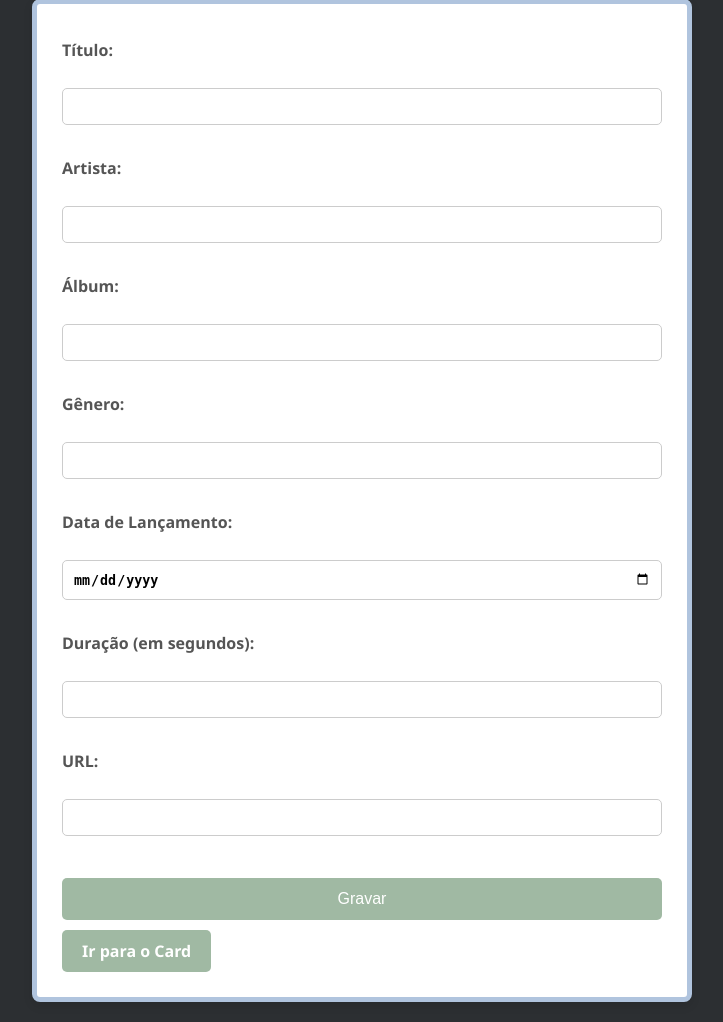
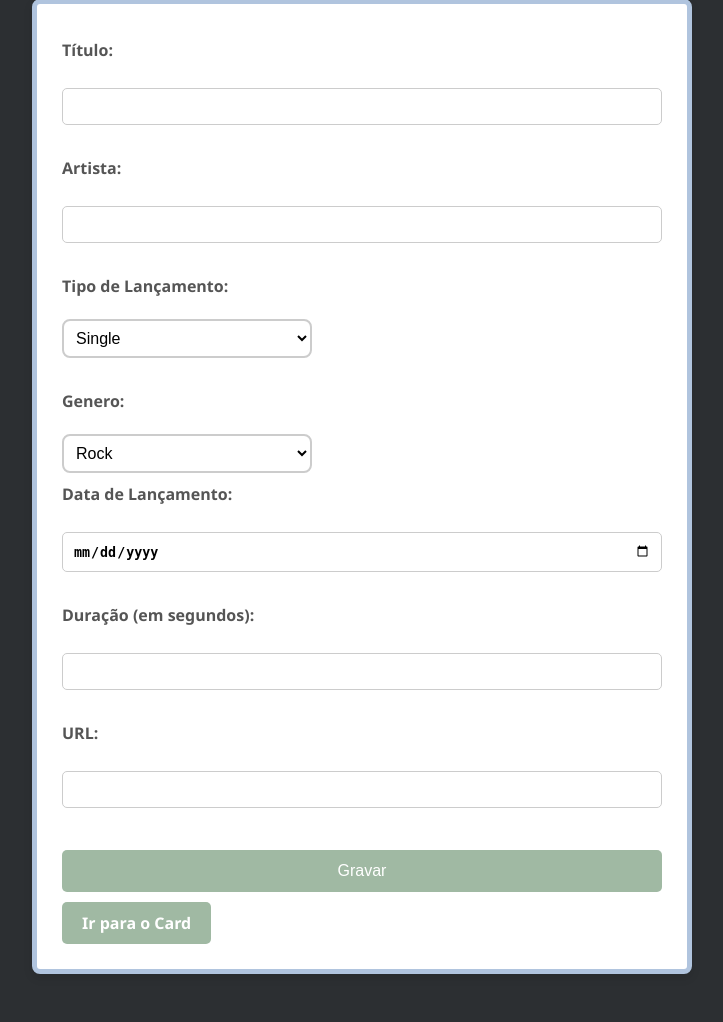
Before and after one commit to Luizgustavofidelis/trabalhodanielfinal, a PHP site: page / in a window 1280 px wide. Shown: the part 284-1306 px from the top of the page, without its empty margins (278-1001 px from the left). After the commit the page ends 1258 px from the top, so only its background shows below. Run offline with PHP 8.4, Linux system fonts and the light colour scheme; data that the repository does not hold is empty.

Commit message:
Add files via upload

```diff
--- a/TrabalhoDaniel/banco.sql
+++ b/TrabalhoDaniel/banco.sql
@@ -2,7 +2,7 @@ CREATE TABLE Musica (
     id INT AUTO_INCREMENT PRIMARY KEY,
     titulo VARCHAR(100) NOT NULL,
     artista VARCHAR(100) NOT NULL,
-    album VARCHAR(100),
+    tipo_lancamento VARCHAR(100),
     genero VARCHAR(50),
     data_lancamento DATE,
     duracao INT,
--- a/TrabalhoDaniel/index.php
+++ b/TrabalhoDaniel/index.php
@@ -7,15 +7,17 @@ require_once("util/Conexao.php");
 $con = Conexao::getConexao();
 
 
-$titulo = $artista = $album = $genero = $datlancamento = $duracao = $url = '';
+$titulo = $artista = $tipo_lancamento = $genero = $datlancamento = $duracao = $url = '';
 $errorMessages = [
     'titulo' => '',
     'artista' => '',
+    'tipo_lancamento' => '',
     'genero' => '',
     'data_lancamento' => '',
     'duracao' => '',
     'url' => ''
 ];
+
 $sql = "SELECT * FROM Musica";
 $stm = $con->prepare($sql);
 $stm->execute();
@@ -25,7 +27,7 @@ $musicas = $stm->fetchAll();
 if ($_SERVER['REQUEST_METHOD'] == 'POST') {
     $titulo = trim($_POST["titulo"] ?? '');
     $artista = trim($_POST["artista"] ?? '');
-    $album = trim($_POST["album"] ?? '');
+    $tipo_lancamento = trim($_POST["tipo_lancamento"] ?? '');
     $genero = trim($_POST["genero"] ?? '');
     $datlancamento = trim($_POST["data_lancamento"] ?? '');
     $duracao = trim($_POST["duracao"] ?? '');
@@ -37,6 +39,9 @@ if ($_SERVER['REQUEST_METHOD'] == 'POST') {
     }
     if (empty($artista)) {
         $errorMessages['artista'] = 'Informe o artista.';
+    }
+    if (empty($tipo_lancamento)) {
+        $errorMessages['tipo_lancamento'] = 'Informe o tipo de lançamento.';
     }
     if (empty($genero)) {
         $errorMessages['genero'] = 'Informe o gênero.';
@@ -56,10 +61,11 @@ if ($_SERVER['REQUEST_METHOD'] == 'POST') {
 
 
     if (empty($temErros)) {
-        $sql = "INSERT INTO Musica (titulo, artista, album, genero, data_lancamento, duracao, url)
+        $sql = "INSERT INTO Musica (titulo, artista, tipo_lancamento, genero, data_lancamento, duracao, url)
         VALUES (?, ?, ?, ?, ?, ?, ?)";
         $stm = $con->prepare($sql);
-        $stm->execute([$titulo, $artista, $album, $genero, $datlancamento, $duracao, $url]);
+        $stm->execute([$titulo, $artista, $tipo_lancamento, $genero, $datlancamento, $duracao, $url]);
+
 
         header("Location: index.php");
         exit;
@@ -114,14 +120,31 @@ if ($_SERVER['REQUEST_METHOD'] == 'POST') {
         <span style="color:red"><?= $errorMessages['artista'] ?></span>
         <br><br>
 
-        <label for="album">Álbum:</label><br>
-        <input type="text" name="album" id="album" value="<?= htmlspecialchars($album) ?>">
+
+        <label for="tipo_lancamento">Tipo de Lançamento:</label><br>
+        <select name="tipo_lancamento" id="tipo_lancamento">
+            <option value="single">Single</option>
+            <option value="album">Álbum</option>
+            <option value="ep">EP</option>
+            <option value="soundtrack">Trilha Sonora</option>
+            <option value="live">Ao Vivo</option>
+        </select>
+        <span style="color:red"><?= $errorMessages['tipo_lancamento'] ?></span>
         <br><br>
 
-        <label for="genero">Gênero:</label><br>
-        <input type="text" name="genero" id="genero" value="<?= htmlspecialchars($genero) ?>">
+
+
+        <label for="genero">Genero:</label> <br>
+        <select name="genero" id="genero">
+            <option value="rock">Rock</option>
+            <option value="rap">Rap</option>
+            <option value="pop">Pop</option>
+            <option value="sertanejo">Sertanejo</option>
+            <option value="funk">Funk</option>
+            <option value="pagode">Pagode</option>
+        </select>
         <span style="color:red"><?= $errorMessages['genero'] ?></span>
-        <br><br>
+        <br>
 
         <label for="data_lancamento">Data de Lançamento:</label><br>
         <input type="date" name="data_lancamento" id="data_lancamento" value="<?= htmlspecialchars($datlancamento) ?>">
--- a/TrabalhoDaniel/style/estilo.css
+++ b/TrabalhoDaniel/style/estilo.css
@@ -112,3 +112,33 @@ button[type="submit"]:hover {
 .botao-card:hover {
     background-color: #0077cc;
 }
+select#genero {
+    width: 250px;
+    padding: 8px;
+    font-size: 16px;
+    border: 2px solid #ccc;
+    border-radius: 8px;
+    background-color: #ffffff;
+    transition: border-color 0.3s ease;
+}
+
+select#genero:focus {
+    border-color: #007bff;
+    outline: none;
+    background-color: #fff;
+}
+select#tipo_lancamento {
+    width: 250px;
+    padding: 8px;
+    font-size: 16px;
+    border: 2px solid #ccc;
+    border-radius: 8px;
+    background-color: #ffffff;
+    transition: border-color 0.3s ease;
+}
+
+select#tipo_lancamento:focus {
+    border-color: #007bff;
+    outline: none;
+    background-color: #fff;
+}
--- a/TrabalhoDaniel/util/Conexao.php
+++ b/TrabalhoDaniel/util/Conexao.php
@@ -15,7 +15,7 @@
                     PDO::ATTR_DEFAULT_FETCH_MODE => PDO::FETCH_ASSOC);
 
                     //Alterar de acordo com o seu banco de dados
-                self::$conn = new PDO("mysql:host=localhost;dbname=musica", "root", "", $opcoes);
+                self::$conn = new PDO("mysql:host=localhost;dbname=musica", "phpmyadmin", "phpmyadmin", $opcoes);
             }
 
             return self::$conn;
```
Also changed, not shown: TrabalhoDaniel/card.php (+17 -40 lines), TrabalhoDaniel/modelo/Musica.php (+62 -31 lines). Lines whose indentation alone changed are shown as unchanged.
